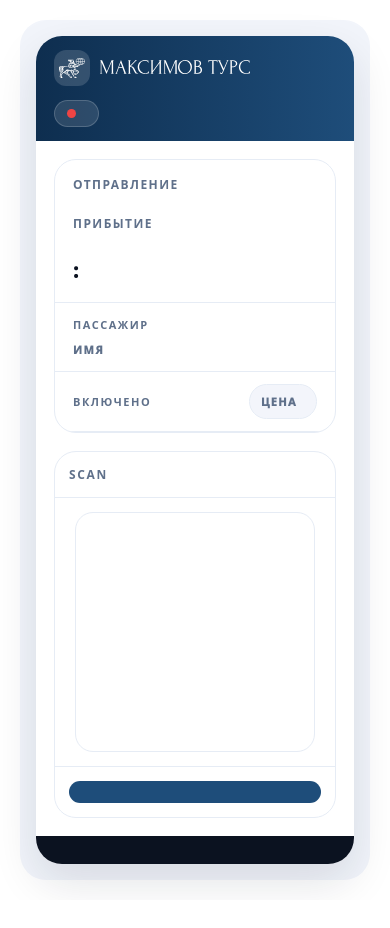
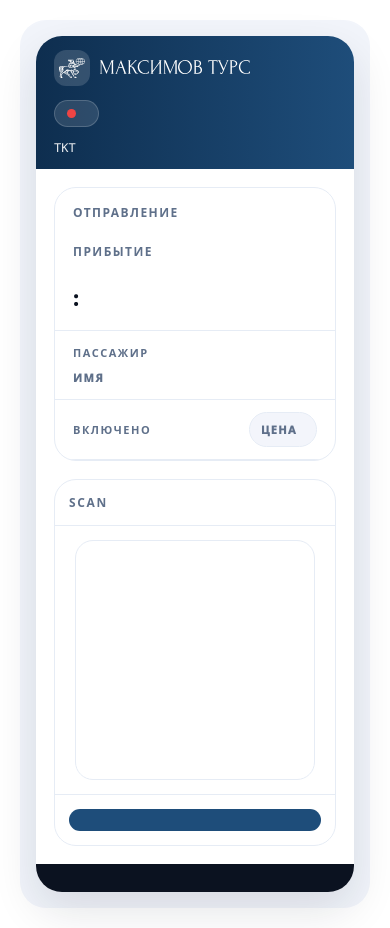
Before and after one commit to argirov77/bus, a Python web app: template backend/templates/ticket.html in a window 390 px wide. Before the commit the page ends 887 px from the top, so only its background shows below. Run offline with Jinja, Linux system fonts and the light colour scheme; the template is opened without the code that fills it, so the values that code supplies are empty.

Commit message:
Revert "Simplify ticket header to logos and payment status"

```diff
--- a/backend/templates/ticket.html
+++ b/backend/templates/ticket.html
@@ -50,11 +50,10 @@ body{
   background:linear-gradient(90deg,var(--primary2),var(--primary));
   color:#fff;
   padding:14px 18px;
-  display:flex;
-  justify-content:space-between;
+  display:grid;
+  grid-template-columns: 1fr auto 1fr;
   align-items:center;
   gap:14px;
-  flex-wrap:wrap;
 }
 .brand{display:flex;gap:10px;align-items:center;min-width:0}
 .brand img{filter:brightness(0) invert(1)}
@@ -83,6 +82,7 @@ body{
 .statusPill[data-pay="PAID"] .statusDot{ background: var(--ok); }
 .statusPill[data-pay="UNPAID"] .statusDot{ background: var(--bad); }
 
+.doc{justify-self:end;font-family:var(--mono);font-size:12px;opacity:.9;white-space:nowrap}
 
 /* MAIN */
 .main{
@@ -221,7 +221,9 @@ body{
 
 @media(max-width:900px){
   .main{grid-template-columns:1fr}
-  .stripe{flex-direction:column;align-items:flex-start}
+  .stripe{grid-template-columns:1fr;justify-items:start}
+  .statusPill{justify-self:start}
+  .doc{justify-self:start}
   .route{flex-direction:column;align-items:flex-start}
   .routeRight{text-align:left;min-width:unset}
   .city.alignRight{text-align:left;align-items:flex-start}
@@ -251,6 +253,11 @@ body{
               {{ i18n.unpaid_label or status_chip.text }}
             {% endif %}
           </span>
+        </div>
+
+        <div class="doc">
+          {{ i18n.ticket_short_label or 'TKT' }} {{ ticket.number }}
+          {% if ticket.order_number %} · {{ i18n.order_short_label or 'ORD' }} {{ ticket.order_number }}{% endif %}
         </div>
       </div>
 
```
Also changed, not shown: ticket.html (+11 -4 lines).
